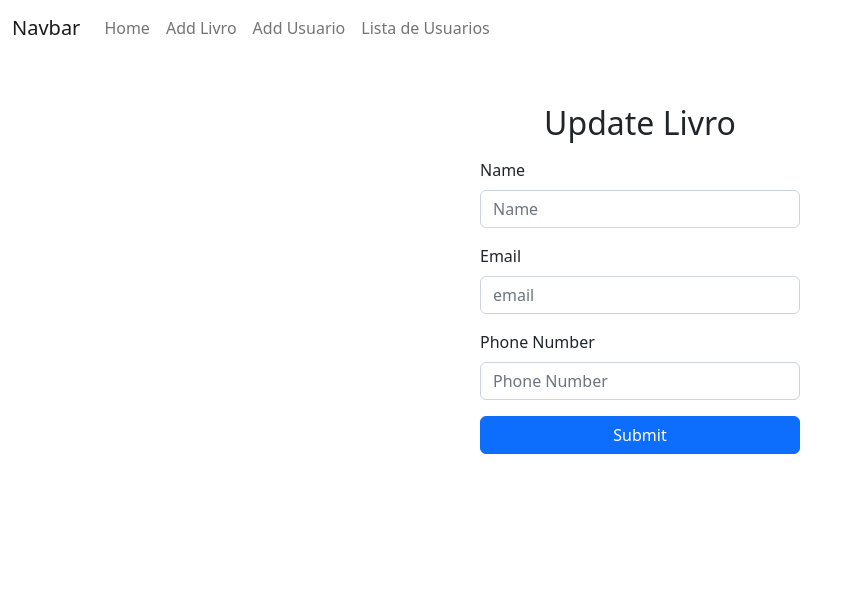
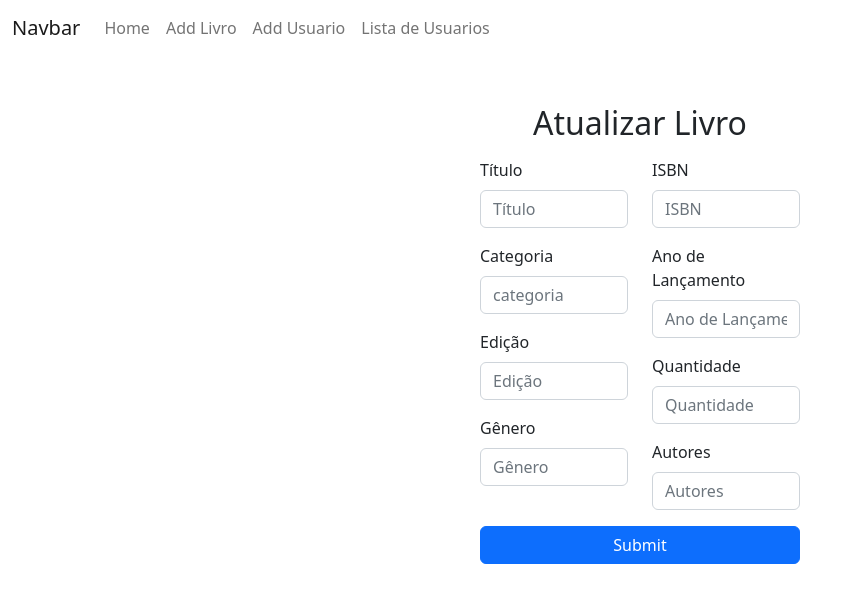
Before and after one commit to LuBrito371/frontend_poo_biblioteca, a Vue app: page /editLivro/1 in a window 1280 px wide. Shown: the top 602 px of the page, without its empty margins (0-850 px from the left). Built offline with nearby package versions, Linux system fonts and the light colour scheme; no server answers.

Commit message:
alteracoes

```diff
--- a/src/views/AddLivro.vue
+++ b/src/views/AddLivro.vue
@@ -185,13 +185,15 @@ export default {
         genero: "",
         isbn: "",
         anoLancamento: "",
-        quantidade: ""
+        quantidade: "",
+        autores: []
       },
     };
   },
 
   methods: {
     addLivro() {
+      console.log(JSON.stringify(this.livro.autores));
       fetch("http://localhost:8083/livro/salvarLivro", {
         method: "POST",
         headers: {
@@ -199,6 +201,7 @@ export default {
         },
         body: JSON.stringify(this.livro),
       }).then((data) => {
+       console.log(data);
         this.$router.push("/");
       });
     },
--- a/src/views/UpdateLivro.vue
+++ b/src/views/UpdateLivro.vue
@@ -1,103 +1,234 @@
 <template>
   <main>
-        <Navbar/>
+    <Navbar />
     <div class="my-5">
-            <div class="mx-auto w-25 " style="max-width:100%;">
-              <h2 class="text-center mb-3">Update Livro</h2>
+      <div class="mx-auto w-25" style="max-width: 100%">
+        <h2 class="text-center mb-3">Atualizar Livro</h2>
         <form @submit.prevent="updateLivro">
           <!--name-->
           <div class="row">
+            <div class="col">
+              <div class="row">
                 <div class="col-md-12 form-group mb-3">
-                    <label for="name" class="form-label">Name</label>
-                    <input id="name"  type="text" name="name" class="form-control" placeholder="Name" required v-model="livro.name">
+                  <label for="nomeLivro" class="form-label">Título</label>
+                  <input
+                    id="nomeLivro"
+                    type="text"
+                    name="nomeLivro"
+                    class="form-control"
+                    placeholder="Título"
+                    required
+                    v-model="livro.nomeLivro"
+                  />
                 </div>
               </div>
-
 
               <!--Email-->
               <div class="row">
                 <div class="col-md-12 form-group mb-3">
-                      <label for="email" class="form-label">Email</label>
-                      <input id="email" type="email"  name="email" class="form-control" placeholder="email" required v-model="livro.email" >
+                  <label for="categoria" class="form-label">Categoria</label>
+                  <input
+                    id="categoria"
+                    type="categoria"
+                    name="categoria"
+                    class="form-control"
+                    placeholder="categoria"
+                    required
+                    v-model="livro.categoria"
+                  />
                 </div>
               </div>
 
               <!--Phone Number-->
               <div class="row">
                 <div class="col-md-12 form-group mb-3">
-                      <label for="pNo" class="form-label">Phone Number</label>
-                      <input id="pNo" type="text"  name="pNo" class="form-control" placeholder="Phone Number" required v-model="livro.pNo" >
+                  <label for="edicao" class="form-label">Edição</label>
+                  <input
+                    id="edicao"
+                    type="text"
+                    name="edicao"
+                    class="form-control"
+                    placeholder="Edição"
+                    required
+                    v-model="livro.edicao"
+                  />
                 </div>
               </div>
 
+              <div class="row">
+                <div class="col-md-12 form-group mb-3">
+                  <label for="genero" class="form-label">Gênero</label>
+                  <input
+                    id="genero"
+                    type="text"
+                    name="genero"
+                    class="form-control"
+                    placeholder="Gênero"
+                    required
+                    v-model="livro.genero"
+                  />
+                </div>
+              </div>
+            </div>
+
+            <div class="col">
+              <div class="row">
+                <div class="col-md-12 form-group mb-3">
+                  <label for="isbn" class="form-label">ISBN</label>
+                  <input
+                    id="isbn"
+                    type="text"
+                    name="isbn"
+                    class="form-control"
+                    placeholder="ISBN"
+                    required
+                    v-model="livro.isbn"
+                  />
+                </div>
+              </div>
+
+              <div class="row">
+                <div class="col-md-12 form-group mb-3">
+                  <label for="anoLancamento" class="form-label"
+                    >Ano de Lançamento</label
+                  >
+                  <input
+                    id="anoLancamento"
+                    type="anoLancamento"
+                    name="anoLancamento"
+                    class="form-control"
+                    placeholder="Ano de Lançamento"
+                    required
+                    v-model="livro.anoLancamento"
+                  />
+                </div>
+              </div>
+
+              <div class="row">
+                <div class="col-md-12 form-group mb-3">
+                  <label for="quantidade" class="form-label">Quantidade</label>
+                  <input
+                    id="quantidade"
+                    type="quantidade"
+                    name="quantidade"
+                    class="form-control"
+                    placeholder="Quantidade"
+                    required
+                    v-model="livro.quantidade"
+                  />
+                </div>
+              </div>
+
+              <div class="row">
+                <div class="col-md-12 form-group mb-3">
+                  <label for="autores" class="form-label">Autores</label>
+                  <input
+                    id="autores"
+                    type="autores"
+                    name="autores"
+                    class="form-control"
+                    placeholder="Autores"
+                    v-model="livro.autores"
+                  />
+                </div>
+              </div>
+            </div>
+          </div>
+
+          <!-- Gender
+                <label for="gender" class="form-label">Gender</label>
+                <div class="form-check">
+                  <input class="form-check-input"   type="radio" name="gender" id="male" value="male" v-model="livro.gender">
+                  <label class="form-check-label" for="male">Male</label>
+                </div>
+                <div class="form-check">
+                  <input class="form-check-input" type="radio"   name="gender" id="female" value="female" v-model="livro.gender">
+                  <label class="form-check-label" for="female">Female</label>
+                </div>
+                <div class="form-check">
+                  <input class="form-check-input" type="radio"   name="gender" id="others" checked value="others" v-model="livro.gender">
+                  <label class="form-check-label" for="others">Others</label>
+                </div> -->
 
           <div class="row">
             <div class="col-md-12 form-group">
-                    <input class="btn btn-primary w-100" type="submit" value="Submit">
+              <input
+                class="btn btn-primary w-100"
+                type="submit"
+                value="Submit"
+              />
             </div>
           </div>
 
-                <div>
-
-                </div>
+          <div></div>
         </form>
-
       </div>
     </div>
-
   </main>
 </template>
 
+<script>
+import axios from "axios";
+import Navbar from "../components/Navbar.vue";
 
-<script>
-import Navbar from '../components/Navbar.vue';
+axios.defaults.baseURL = "http://127.0.0.1:5173/";
+axios.defaults.headers.common["Access-Control-Allow-Origin"] =
+  "http://localhost:8083";
 
 export default {
-    name: 'UpdateLivro',
+  name: "Addlivro",
   components: {
-        Navbar
+    Navbar,
   },
 
-    data(){
+  data() {
     return {
       livro: {
-                id: '',
-                name: '',
-                email: '',
-                pNo: '',
-                gender: ''
-            }
-        }
+        nomeLivro: "",
+        categoria: "",
+        edicao: "",
+        genero: "",
+        isbn: "",
+        anoLancamento: "",
+        quantidade: "",
+        autores: [],
+      },
+    };
   },
 
-    beforeMount(){
-        this.getLivros();
+  beforeMount() {
+    const id = this.$route.params.id;
+    this.getLivro(id);
   },
 
   methods: {
-        getLivros(){
-            fetch(`http://localhost:8083/livro/${this.$route.params.id}`)
-            .then(res => res.json())
-            .then(data => {
-                this.livro = data;
+    getLivro(id) {
+      fetch(`http://localhost:8083/livro/id/${id}`, {
+          method: "GET",
+        })
+          .then((response) => {
+            return response.json();
+          })
+          .then((data) => {
+            var livro = data;
+            this.livro = livro;
+
+          });
+    },
+
+    updateLivro() {
       console.log(this.livro);
-            })
-
+      fetch(`http://localhost:8083/livro/${this.$route.params.id}`, {
+        method: "PUT",
+        headers: {
+          "Content-Type": "application/json",
         },
-        updateLivro(){
-            fetch(`http://localhost:8083/livro/${this.$route.params.id}`, {
-                method: 'PUT',
-                headers: {
-                    'Content-Type': 'application/json'
+        body: JSON.stringify(this.livro),
+      }).then((data) => {
+        console.log(data);
+        this.$router.put("/");
+      });
     },
-                body: JSON.stringify(this.livro)
-            })
-            .then(data => {
-                console.log(data);
-                this.$router.push('/');
-            })
-        }
-    }
-}
-
+  },
+};
 </script>
```
Lines whose indentation alone changed are shown as unchanged.
